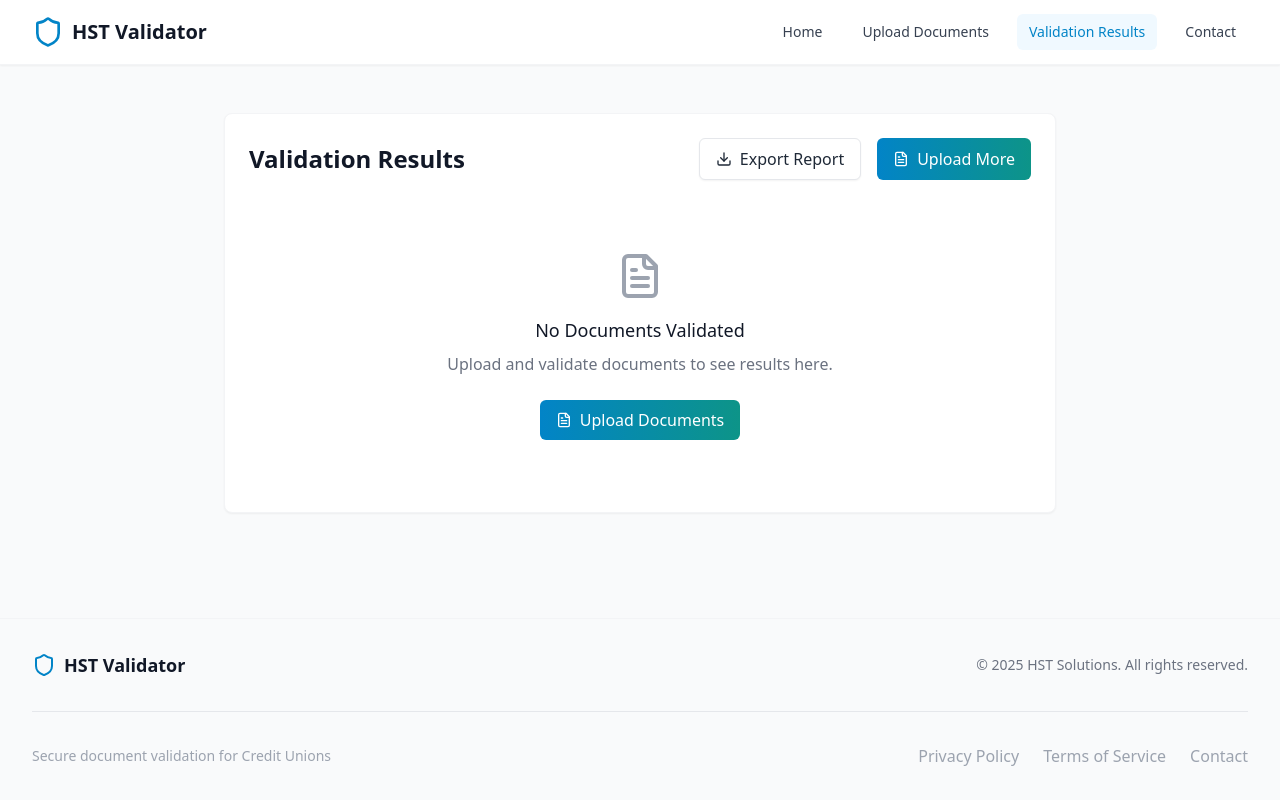
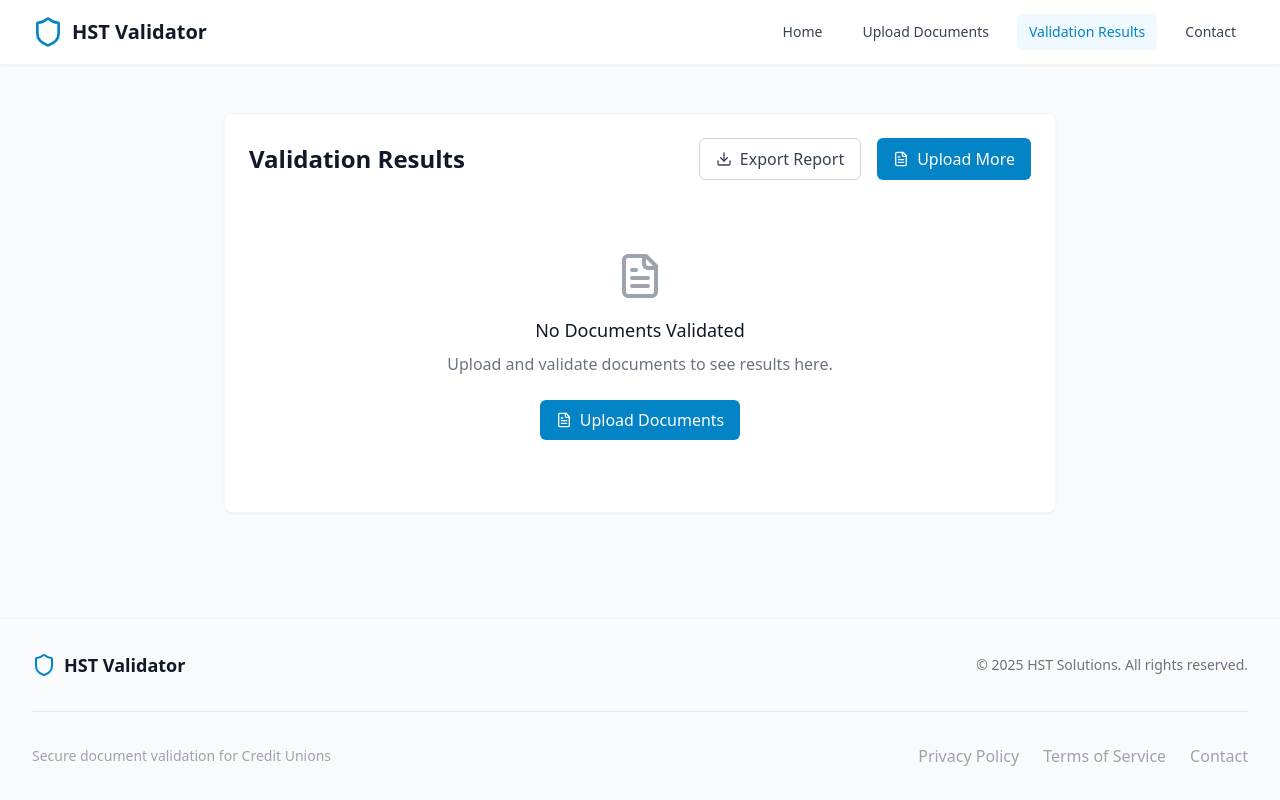
Before and after one commit to MuhammadAman02/hst-ai-fc4ee471-3d69-49c4-acf8-d163f195adf6, a React (Vite) app: page /results in a window 1280 px wide. Built offline with nearby package versions, Linux system fonts and the light colour scheme.

Commit message:
update file

```diff
--- a/src/index.css
+++ b/src/index.css
@@ -4,89 +4,106 @@
 
 @layer base {
   :root {
-    --background: 210 50% 98%;
-    --foreground: 222 47% 11%;
+    --background: 0 0% 100%;
+    --foreground: 222.2 84% 4.9%;
 
     --card: 0 0% 100%;
-    --card-foreground: 222 47% 11%;
+    --card-foreground: 222.2 84% 4.9%;
 
     --popover: 0 0% 100%;
-    --popover-foreground: 222 47% 11%;
+    --popover-foreground: 222.2 84% 4.9%;
 
-    --primary: 201 100% 45%;
+    --primary: 222.2 47.4% 11.2%;
     --primary-foreground: 210 40% 98%;
 
-    --secondary: 210 40% 96%;
-    --secondary-foreground: 222 47% 11%;
+    --secondary: 210 40% 96.1%;
+    --secondary-foreground: 222.2 47.4% 11.2%;
 
-    --muted: 210 40% 96%;
-    --muted-foreground: 215 16% 47%;
+    --muted: 210 40% 96.1%;
+    --muted-foreground: 215.4 16.3% 46.9%;
 
-    --accent: 173 80% 40%;
-    --accent-foreground: 210 40% 98%;
+    --accent: 210 40% 96.1%;
+    --accent-foreground: 222.2 47.4% 11.2%;
 
-    --destructive: 0 84% 60%;
+    --destructive: 0 84.2% 60.2%;
     --destructive-foreground: 210 40% 98%;
 
-    --border: 214 32% 91%;
-    --input: 214 32% 91%;
-    --ring: 222 84% 48%;
+    --border: 214.3 31.8% 91.4%;
+    --input: 214.3 31.8% 91.4%;
+    --ring: 222.2 84% 4.9%;
 
     --radius: 0.5rem;
 
     --sidebar-background: 0 0% 98%;
-    --sidebar-foreground: 240 5% 26%;
-    --sidebar-primary: 240 6% 10%;
+
+    --sidebar-foreground: 240 5.3% 26.1%;
+
+    --sidebar-primary: 240 5.9% 10%;
+
     --sidebar-primary-foreground: 0 0% 98%;
-    --sidebar-accent: 240 5% 96%;
-    --sidebar-accent-foreground: 240 6% 10%;
+
+    --sidebar-accent: 240 4.8% 95.9%;
+
+    --sidebar-accent-foreground: 240 5.9% 10%;
+
     --sidebar-border: 220 13% 91%;
-    --sidebar-ring: 217 91% 60%;
 
-    --brand-gradient-from: 14 165 233;
-    --brand-gradient-to: 20 184 166;
+    --sidebar-ring: 217.2 91.2% 59.8%;
+
+    /* Brand colors */
+    --brand: 210 100% 50%;
+    --brand-foreground: 0 0% 100%;
+
+    /* Status colors */
+    --success: 142 76% 36%;
+    --success-dark: 142 76% 30%;
+    --success-light: 142 76% 97%;
+
+    --warning: 38 92% 50%;
+    --warning-dark: 38 92% 40%;
+    --warning-light: 38 92% 95%;
+
+    --alert: 0 84% 60%;
+    --alert-dark: 0 84% 50%;
+    --alert-light: 0 84% 95%;
   }
 
   .dark {
-    --background: 222 47% 11%;
+    --background: 222.2 84% 4.9%;
     --foreground: 210 40% 98%;
 
-    --card: 222 47% 11%;
+    --card: 222.2 84% 4.9%;
     --card-foreground: 210 40% 98%;
 
-    --popover: 222 47% 11%;
+    --popover: 222.2 84% 4.9%;
     --popover-foreground: 210 40% 98%;
 
-    --primary: 201 100% 45%;
-    --primary-foreground: 222 47% 11%;
+    --primary: 210 40% 98%;
+    --primary-foreground: 222.2 47.4% 11.2%;
 
-    --secondary: 217 33% 17%;
+    --secondary: 217.2 32.6% 17.5%;
     --secondary-foreground: 210 40% 98%;
 
-    --muted: 217 33% 17%;
-    --muted-foreground: 215 20% 65%;
+    --muted: 217.2 32.6% 17.5%;
+    --muted-foreground: 215 20.2% 65.1%;
 
-    --accent: 173 80% 40%;
+    --accent: 217.2 32.6% 17.5%;
     --accent-foreground: 210 40% 98%;
 
-    --destructive: 0 63% 31%;
+    --destructive: 0 62.8% 30.6%;
     --destructive-foreground: 210 40% 98%;
 
-    --border: 217 33% 17%;
-    --input: 217 33% 17%;
-    --ring: 213 27% 84%;
-
-    --sidebar-background: 240 6% 10%;
-    --sidebar-foreground: 240 5% 96%;
-    --sidebar-primary: 224 76% 48%;
+    --border: 217.2 32.6% 17.5%;
+    --input: 217.2 32.6% 17.5%;
+    --ring: 212.7 26.8% 83.9%;
+    --sidebar-background: 240 5.9% 10%;
+    --sidebar-foreground: 240 4.8% 95.9%;
+    --sidebar-primary: 224.3 76.3% 48%;
     --sidebar-primary-foreground: 0 0% 100%;
-    --sidebar-accent: 240 4% 16%;
-    --sidebar-accent-foreground: 240 5% 96%;
-    --sidebar-border: 240 4% 16%;
-    --sidebar-ring: 217 91% 60%;
-
-    --brand-gradient-from: 2 132 199;
-    --brand-gradient-to: 15 118 110;
+    --sidebar-accent: 240 3.7% 15.9%;
+    --sidebar-accent-foreground: 240 4.8% 95.9%;
+    --sidebar-border: 240 3.7% 15.9%;
+    --sidebar-ring: 217.2 91.2% 59.8%;
   }
 }
 
@@ -100,24 +117,58 @@
   }
 }
 
+/* Custom utility classes */
 @layer components {
-  .gradient-heading {
-    @apply bg-clip-text text-transparent bg-gradient-to-r from-brand-600 to-teal-600;
-  }
-
   .btn-primary {
-    @apply bg-gradient-to-r from-brand-600 to-teal-600 hover:from-brand-700 hover:to-teal-700 text-white font-medium rounded-md px-4 py-2 transition-all duration-300;
+    @apply bg-brand-600 hover:bg-brand-700 text-white py-2 px-4 rounded-md transition-colors duration-200;
   }
 
   .btn-secondary {
-    @apply bg-white border border-gray-200 hover:bg-gray-50 text-gray-800 font-medium rounded-md px-4 py-2 transition-all duration-300 shadow-sm;
+    @apply bg-white border border-gray-300 text-gray-700 hover:bg-gray-50 py-2 px-4 rounded-md transition-colors duration-200;
+  }
+
+  .gradient-heading {
+    @apply bg-gradient-to-r from-brand-600 to-teal-600 bg-clip-text text-transparent;
   }
 
   .card-hover {
-    @apply transition-all duration-300 hover:shadow-md hover:-translate-y-1;
+    @apply transition-all duration-200 hover:shadow-md hover:-translate-y-1;
   }
 
-  .section {
-    @apply py-16 md:py-24;
+  /* Status colors */
+  .bg-success {
+    @apply bg-green-600;
+  }
+
+  .bg-warning {
+    @apply bg-amber-500;
+  }
+
+  .bg-alert {
+    @apply bg-red-500;
+  }
+
+  .bg-success-light {
+    @apply bg-green-50;
+  }
+
+  .bg-warning-light {
+    @apply bg-amber-50;
+  }
+
+  .bg-alert-light {
+    @apply bg-red-50;
+  }
+
+  .text-success-dark {
+    @apply text-green-700;
+  }
+
+  .text-warning-dark {
+    @apply text-amber-700;
+  }
+
+  .text-alert-dark {
+    @apply text-red-700;
   }
 }
```
